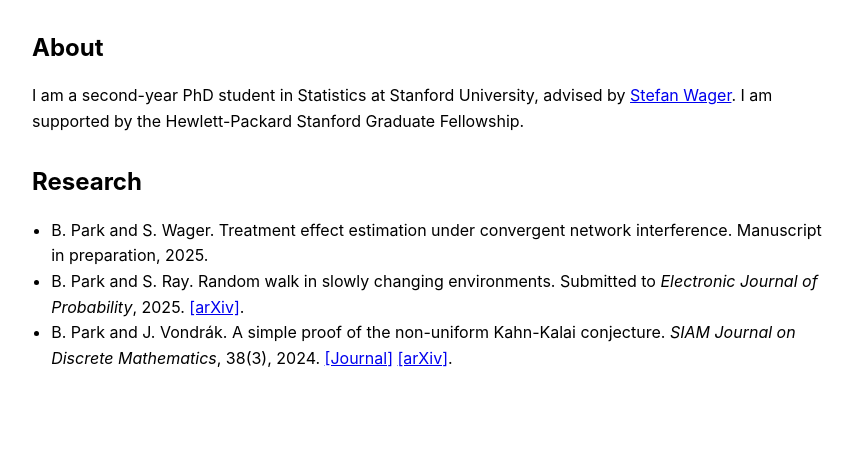
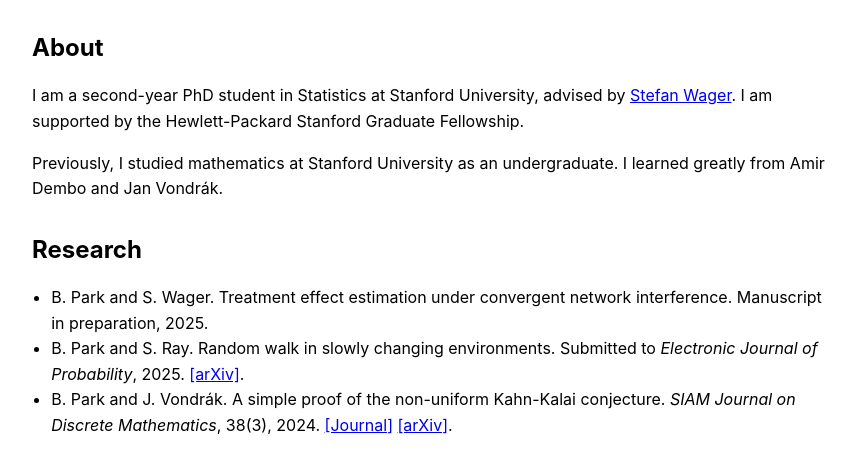
Before and after one commit to bryan1292929/bryan1292929.github.io, a plain HTML site: page index.html in a window 1280 px wide. Shown: the part 235-708 px from the top of the page, without its empty margins (208-1064 px from the left). Drawn offline with Linux system fonts and the light colour scheme.

Commit message:
Update index.html

```diff
--- a/index.html
+++ b/index.html
@@ -68,6 +68,10 @@
     <a href="https://web.stanford.edu/~swager/" target="_blank">Stefan Wager</a>.
     I am supported by the Hewlett-Packard Stanford Graduate Fellowship.
   </p>
+
+  <p>
+    Previously, I studied mathematics at Stanford University as an undergraduate. I learned greatly from Amir Dembo and Jan Vondrák.
+  </p>
 </section>
 
 
```
